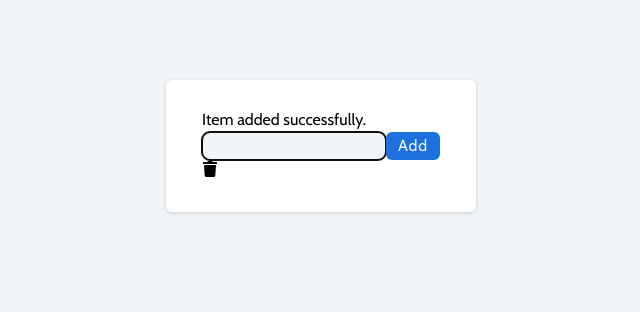
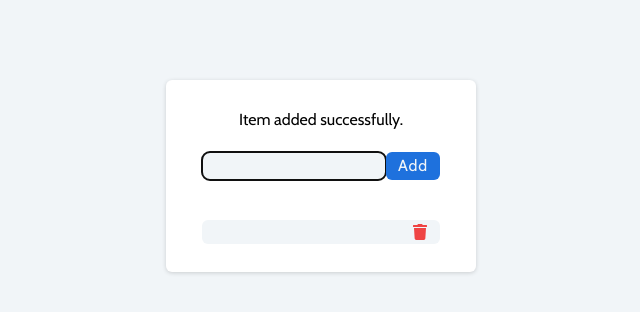
Before and after one commit to alwaysappear/reducer--prac, a React (Vite) app: page / in a window 1280 px wide. Both pictures are taken after typing "Sample" into the empty fields and a click on the button "Add". Shown: the top 312 px of the page, without its empty margins (319-959 px from the left). Built offline with nearby package versions, Linux system fonts and the light colour scheme.

Commit message:
Styles.. 03

```diff
--- a/src/index.css
+++ b/src/index.css
@@ -15,12 +15,12 @@ body {
 }
 
 main {
-  @apply bg-white min-w-[300px] py-7 px-9 rounded-md mt-20;
+  @apply bg-white min-w-[300px] py-7 px-9 rounded-md mt-20 text-center;
   box-shadow: rgba(0, 0, 0, 0.16) 0px 1px 4px;
 }
 
 form {
-  @apply flex gap-5;
+  @apply flex gap-5 mt-5;
 }
 
 form input {
@@ -37,5 +37,25 @@ button,
 }
 
 .btn-add:hover {
-  @apply text-black bg-pry-clr-2 trans-0
+  @apply text-pry-clr-3 bg-pry-clr-2 trans-0
 }
+
+.item-container {
+  @apply flex flex-col gap-3 mt-10;
+}
+
+.item {
+  @apply flex justify-between w-full bg-pry-clr-0 px-3 py-1 rounded-md
+}
+
+.item div {
+  @apply flex gap-10 text-lg text-pry-clr-3
+}
+
+.btn-rm {
+  @apply text-red-500 trans-0;
+}
+
+.btn-rm:hover {
+  @apply text-red-800;
+}
```
